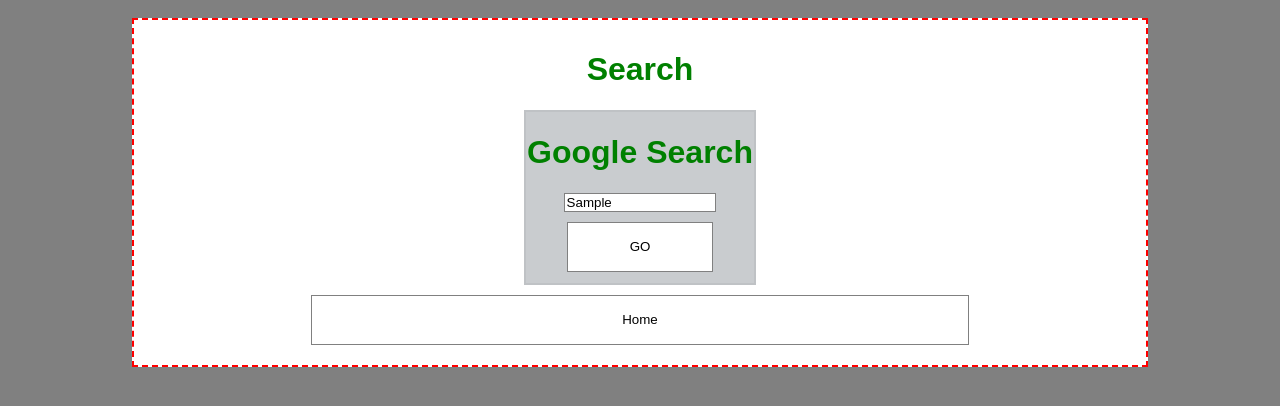
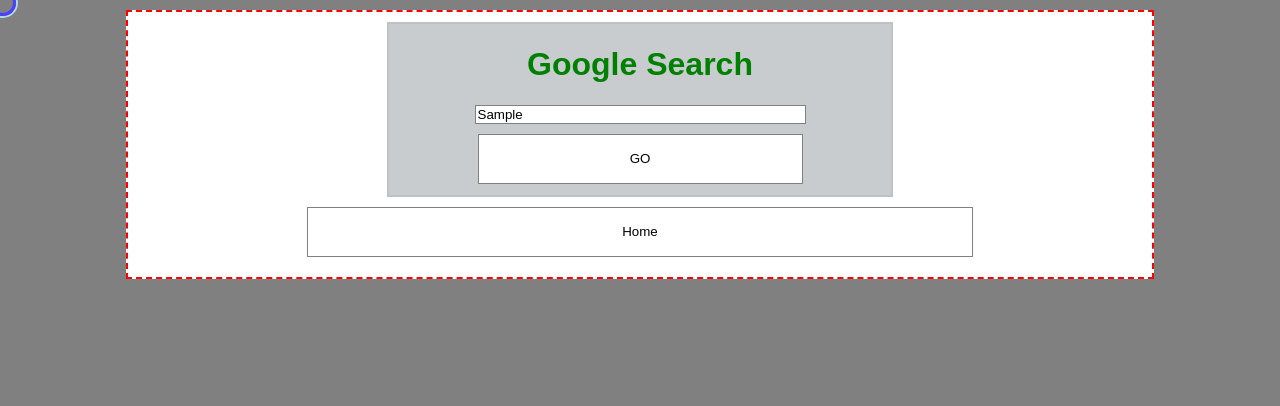
Before and after one commit to juicermv/websock-chat-client, a plain HTML site: page search.html in a window 1280 px wide. Both pictures are taken after typing "Sample" into the empty fields and a click on the button "GO". Drawn offline with Linux system fonts and the light colour scheme.

Commit message:
added new cursor

```diff
--- /dev/null
+++ b/cursor.js
@@ -0,0 +1,17 @@
+const cursorobject = document.querySelector(".cursor");
+
+document.addEventListener("mousemove", e => {
+    cursorobject.setAttribute("style", "top: "+(e.pageY - 10)+"px; left: "+(e.pageX - 10)+"px; visibility: visible;");
+});
+
+document.addEventListener("scroll", e => {
+    cursorobject.setAttribute("style","visibility: hidden;");
+});
+
+document.addEventListener("click", e => {
+    cursorobject.classList.add("expand");
+
+    setTimeout(() => {
+        cursorobject.classList.remove("expand");
+    }, 500);
+});
--- a/search.html
+++ b/search.html
@@ -9,12 +9,13 @@
 </head>
 <body bgcolor="gray">
     <div class="main">
-        <h1 class="text">Search</h1>
-        <div class="box">
+        <div class="box" style="width: 500px;">
             <h1 class="text">Google Search</h1><input class="textbox" type="text" id="searchbox"><button class="bigbutton" onclick="search()">GO</button>
         </div>
         <a href="index.html"><button>Home</button></a>
     </div>
     <script src="search.js"></script>
+    <div class="cursor"></div>
+    <script src="cursor.js"></script>
 </body>
 </html>
--- a/style.css
+++ b/style.css
@@ -3,7 +3,45 @@ body {
     color: #808080;
     text-decoration: none;
     display: flex;
+    margin: 0;
+    background-color: gray;
+    cursor: none;
 }
+*{
+    cursor: none;
+}
+.cursor{
+    width: 20px;
+    height: 20px;
+    background-color: transparent;
+    border: 3px solid rgb(75, 63, 253);
+    box-shadow: 0px 0px 0px 2px lightblue;
+    border-radius: 50%;
+    position: absolute;
+    pointer-events: none;
+    visibility: hidden;
+}
+.cursor::after{
+    width: 20px;
+    height: 20px;
+}
+
+@keyframes anim{
+    0%{
+        transform: scale(1);
+    }
+    50%{
+        transform: scale(2);
+    }
+    100%{
+        transform: scale(1);
+    }
+}
+
+.expand {
+    animation: anim 0.5s forwards;
+}
+
 .main {
     text-align: center;
     background-color:white;
```
Also changed, not shown: contact.html (+3 -1 lines), cte.html (+3 -1 lines), index.html (+2 -0 lines), links.html (+3 -1 lines), txtd.html (+2 -0 lines).
